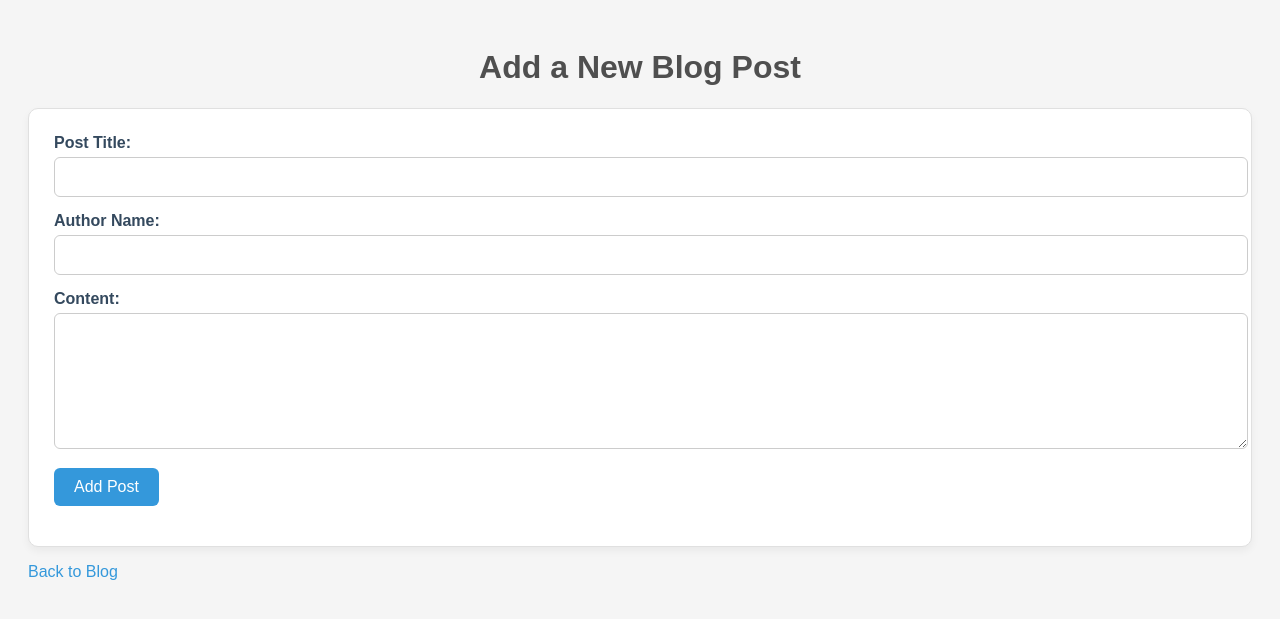
After one commit to PhilippRep/Masterblog, a Flask app: page /add in a window 1280 px wide. The commit adds this page. Shown: the top 619 px of the page. Run offline with Flask 3, Linux system fonts and the light colour scheme.

Commit message:
added new route to add new post and save it and button at home route to add

```diff
--- a/app.py
+++ b/app.py
@@ -1,4 +1,4 @@
-from flask import Flask, render_template
+from flask import Flask, render_template, request, redirect, url_for
 import json
 
 app = Flask(__name__)
@@ -9,5 +9,29 @@ def index():
         blog_posts = json.load(f)
     return render_template('index.html', posts=blog_posts)
 
+@app.route('/add', methods=['GET', 'POST'])
+def add():
+    if request.method == 'POST':
+        author = request.form.get('author')
+        title = request.form.get('title')
+        content = request.form.get('content')
+        with open("static/blog.json", "r", encoding="utf-8") as f:
+            blog_posts = json.load(f)
+        if blog_posts:
+            new_id = max(post["id"] for post in blog_posts) + 1
+        else:
+            new_id = 1
+        new_post = {
+            "id": new_id,
+            "author": author,
+            "title": title,
+            "content": content
+        }
+        blog_posts.append(new_post)
+        with open("static/blog.json", "w", encoding="utf-8") as f:
+           json.dump(blog_posts, f, ensure_ascii=False, indent=4)
+        return redirect(url_for('index'))
+    return render_template('add.html')
+
 if __name__ == '__main__':
     app.run(host="0.0.0.0", port=5000, debug=True)
--- a/static/style.css
+++ b/static/style.css
@@ -25,3 +25,57 @@ h1 {
 .post p {
     margin: 10px 0;
 }
+
+/* Form Styling */
+form {
+    background-color: #ffffff;
+    padding: 25px;
+    border-radius: 10px;
+    border: 1px solid #e0e0e0;
+    box-shadow: 0 4px 8px rgba(0,0,0,0.05);
+}
+
+form div {
+    margin-bottom: 15px;
+}
+
+label {
+    display: block;
+    font-weight: bold;
+    margin-bottom: 5px;
+    color: #34495e;
+}
+
+input[type="text"],
+textarea {
+    width: 100%;
+    padding: 10px;
+    border: 1px solid #ccc;
+    border-radius: 6px;
+    font-size: 1rem;
+    resize: vertical;
+}
+
+button {
+    background-color: #3498db;
+    color: white;
+    padding: 10px 20px;
+    font-size: 1rem;
+    border: none;
+    border-radius: 6px;
+    cursor: pointer;
+    transition: background-color 0.3s ease;
+}
+
+button:hover {
+    background-color: #2980b9;
+}
+
+a {
+    color: #3498db;
+    text-decoration: none;
+}
+
+a:hover {
+    text-decoration: underline;
+}
--- /dev/null
+++ b/templates/add.html
@@ -0,0 +1,35 @@
+<!DOCTYPE html>
+<html lang="en">
+<head>
+    <meta charset="UTF-8">
+    <meta name="viewport" content="width=device-width, initial-scale=1.0">
+    <title>Add New Blog Post</title>
+    <link rel="stylesheet" href="{{ url_for('static', filename='style.css') }}">
+</head>
+<body>
+    <h1>Add a New Blog Post</h1>
+
+    <form action="{{ url_for('add') }}" method="POST">
+        <div>
+            <label for="title">Post Title:</label>
+            <input type="text" id="title" name="title" required>
+        </div>
+
+        <div>
+            <label for="author">Author Name:</label>
+            <input type="text" id="author" name="author" required>
+        </div>
+
+        <div>
+            <label for="content">Content:</label>
+            <textarea id="content" name="content" rows="6" required></textarea>
+        </div>
+
+        <div>
+            <button type="submit">Add Post</button>
+        </div>
+    </form>
+
+    <p><a href="{{ url_for('index') }}">Back to Blog</a></p>
+</body>
+</html>
--- a/templates/index.html
+++ b/templates/index.html
@@ -15,5 +15,6 @@
             <p>Post content: {{blog["content"]}}</p>
         {% endfor %}
     </div>
+    <p><a href="{{ url_for('add') }}">Add Post</a></p>
 </body>
 </html>
```
Also changed, not shown: static/blog.json (+18 -3 lines).
